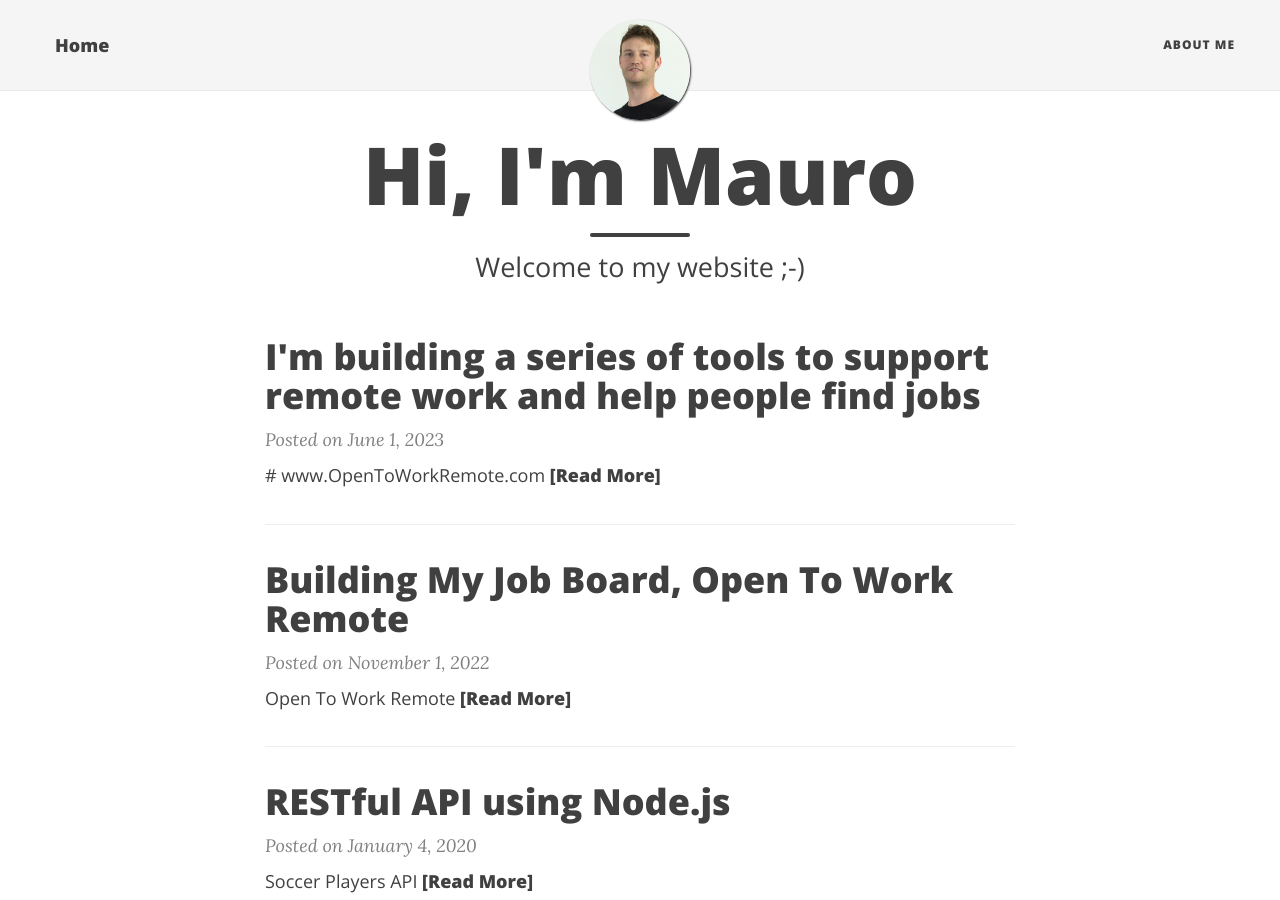
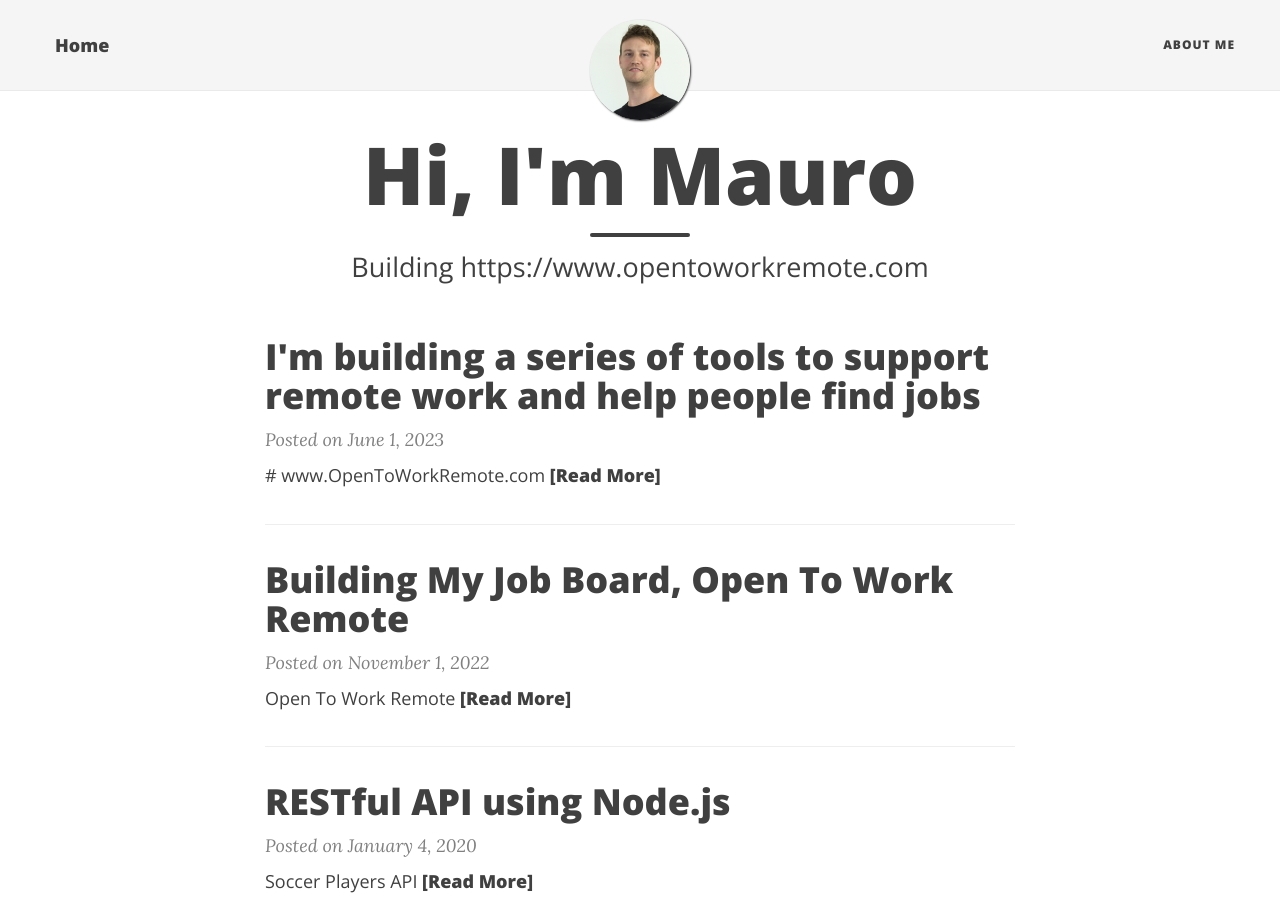
Before and after one commit to maurobonfietti/mauro.github.io, a Jekyll site: the page built from index.html, in a window 1280 px wide and 900 px high. Built offline with Jekyll 4.4.1, drawn with Linux system fonts in a browser that asks for light colours; nearby versions of some CDN libraries; the list of posts is cut into pages by our own code.

Commit message:
OpenToWorkRemote

```diff
--- a/index.html
+++ b/index.html
@@ -1,7 +1,7 @@
 ---
 layout: page
 title: Hi, I'm Mauro
-subtitle: Welcome to my website ;-)
+subtitle: Building https://www.opentoworkremote.com
 use-site-title: true
 ---
 
```
